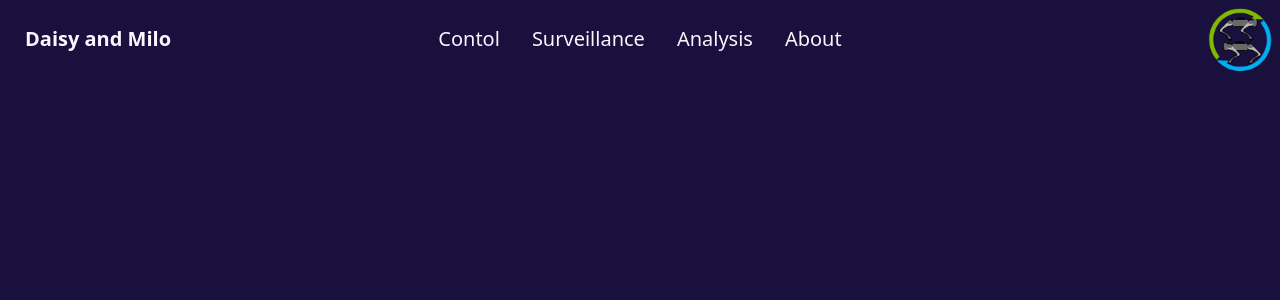
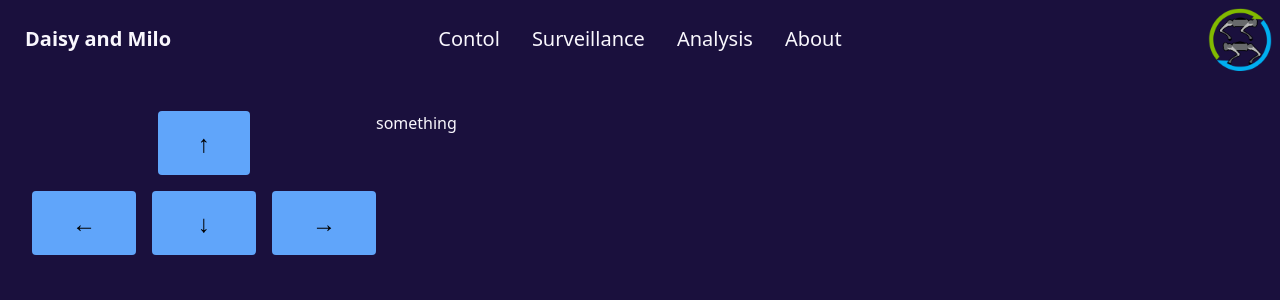
Before and after one commit to ChrisAragon18/robot-dogs-web-app, a React (Vite) app: page /control in a window 1280 px wide. Shown: the top 300 px of the page. Built offline with nearby package versions, Linux system fonts and the light colour scheme.

Commit message:
added surveillance controls

```diff
--- a/src/pages/Control.tsx
+++ b/src/pages/Control.tsx
@@ -1,8 +1,36 @@
 import Navbar from '../components/Navbar'
+import ROSLIB from 'roslib'
 
 function Control() {
     return (
+    <>
         <Navbar />
+        {/* Controler */}
+        <div className='container flex mx-auto p-8'>
+            <div id='controls' className='grid grid-cols-3 gap-4 '>
+
+                <div className='grid-cols-subgrid col-span-3 mx-auto'>
+                    <button
+                    className="bg-blue-400 hover:bg-blue-700 text-black text-2xl font-bold p-10 py-4 rounded"
+                    >↑</button>
+                </div>
+
+                <button
+                className="bg-blue-400 hover:bg-blue-700 text-black text-2xl font-bold p-10 py-4 rounded"
+                >←</button>
+                <button
+                className="bg-blue-400 hover:bg-blue-700 text-black text-2xl font-bold p-10 py-4 rounded"
+                >↓</button>
+                <button
+                className="bg-blue-400 hover:bg-blue-700 text-black text-2xl font-bold p-10 py-4 rounded"
+                >→</button>
+            </div>
+
+            <div>
+                something
+            </div>
+        </div>
+    </>
     )
 }
 
```
